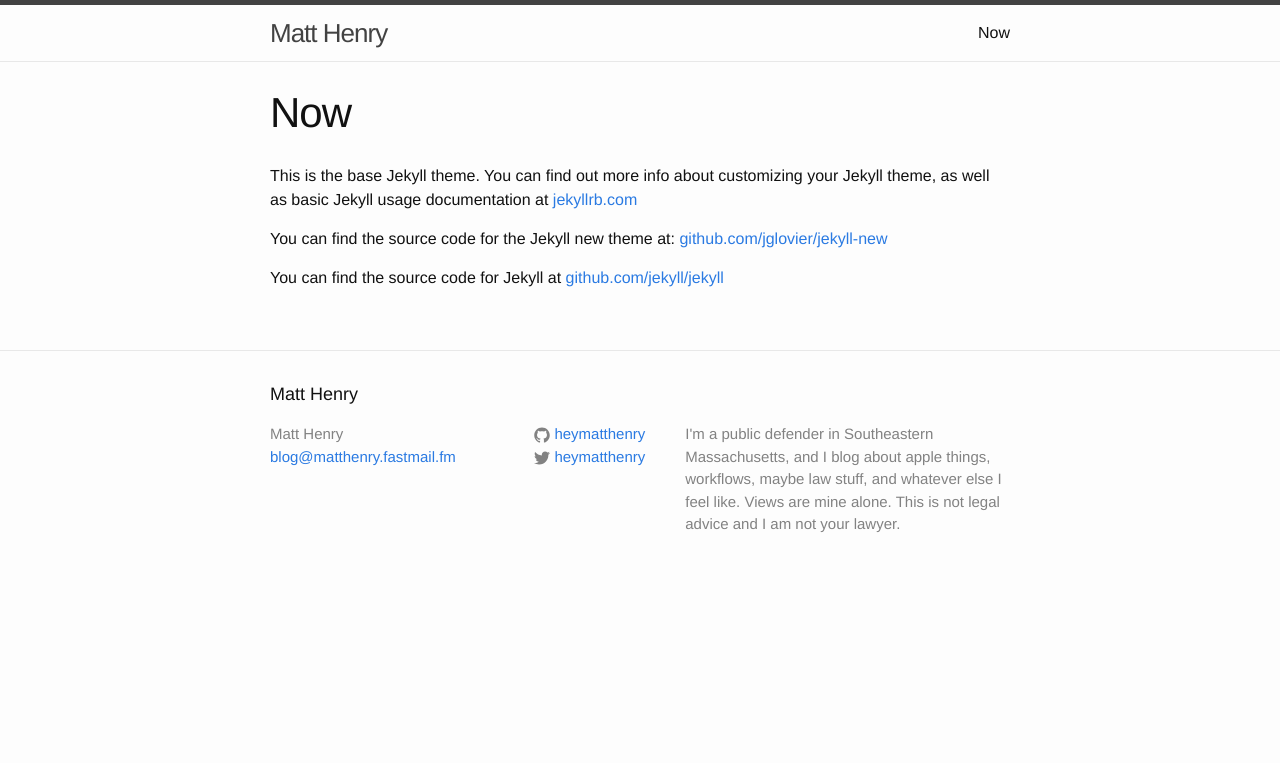
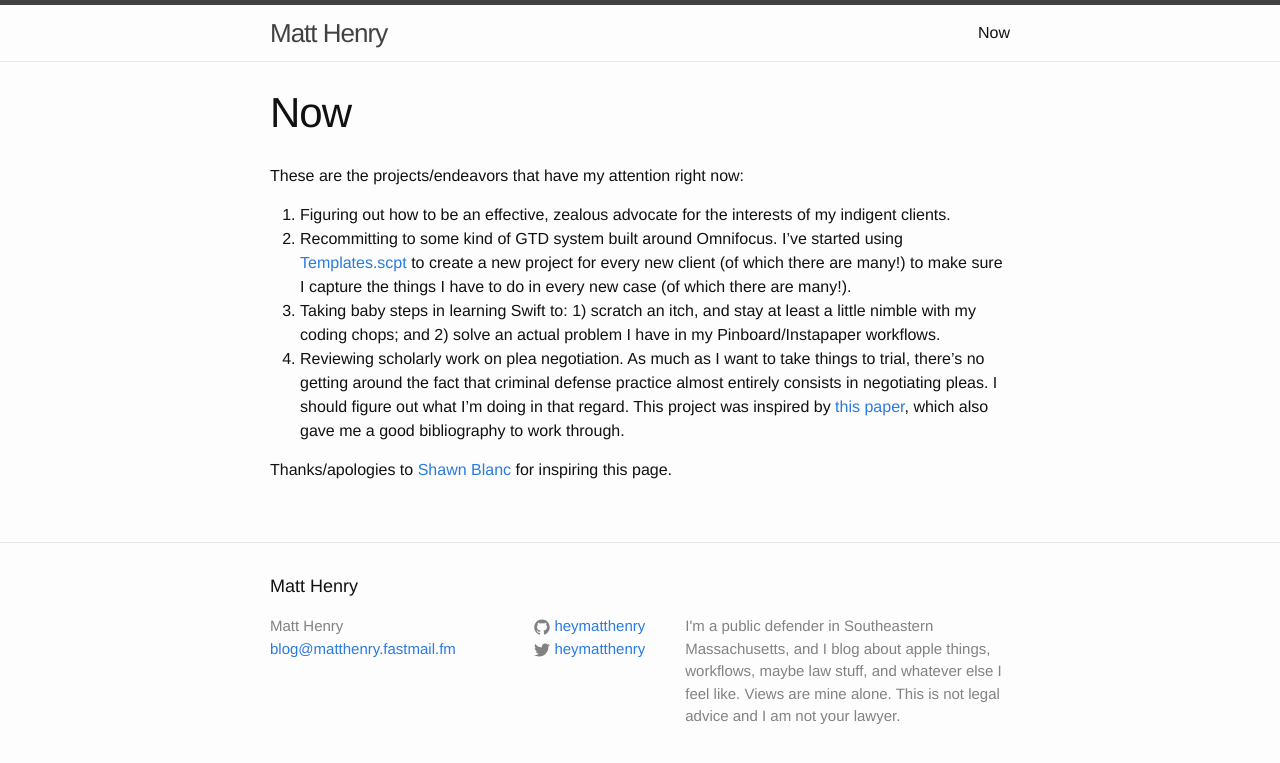
Before and after one commit to heymatthenry/heymatthenry.github.io, a Jekyll site: the page built from now.md, in a window 1280 px wide. Shown: the top 763 px of the page. Built offline with Jekyll 4.4.1, drawn with Linux system fonts in a browser that asks for light colours.

Commit message:
update with current areas of focus

```diff
--- a/now.md
+++ b/now.md
@@ -4,8 +4,11 @@ title: Now
 permalink: /now/
 ---
 
-This is the base Jekyll theme. You can find out more info about customizing your Jekyll theme, as well as basic Jekyll usage documentation at [jekyllrb.com](http://jekyllrb.com/)
+These are the projects/endeavors that have my attention right now:
 
-You can find the source code for the Jekyll new theme at: [github.com/jglovier/jekyll-new](https://github.com/jglovier/jekyll-new)
+1. Figuring out how to be an effective, zealous advocate for the interests of my indigent clients.
+2. Recommitting to some kind of GTD system built around Omnifocus. I've started using [Templates.scpt](http://cmsauve.com/projects/templates/) to create a new project for every new client (of which there are many!) to make sure I capture the things I have to do in every new case (of which there are many!).
+3. Taking baby steps in learning Swift to: 1) scratch an itch, and stay at least a little nimble with my coding chops; and 2) solve an actual problem I have in my Pinboard/Instapaper workflows.
+4. Reviewing scholarly work on plea negotiation. As much as I want to take things to trial, there's no getting around the fact that criminal defense practice almost entirely consists in negotiating pleas. I should figure out what I'm doing in that regard. This project was inspired by [this paper](http://papers.ssrn.com/sol3/papers.cfm?abstract_id=2651396), which also gave me a good bibliography to work through.
 
-You can find the source code for Jekyll at [github.com/jekyll/jekyll](https://github.com/jekyll/jekyll)
+Thanks/apologies to [Shawn Blanc](https://shawnblanc.net/now/) for inspiring this page.
```
